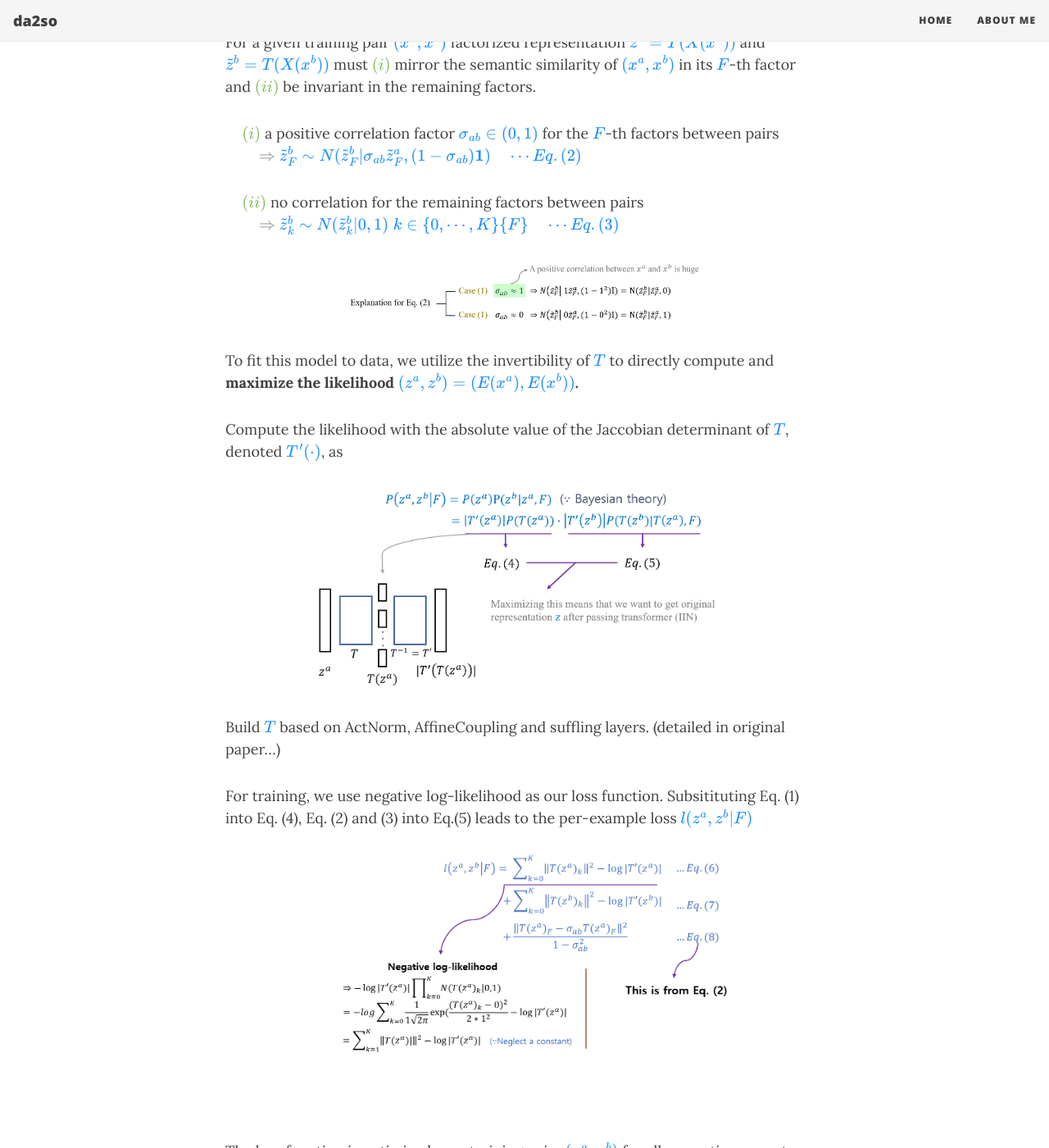
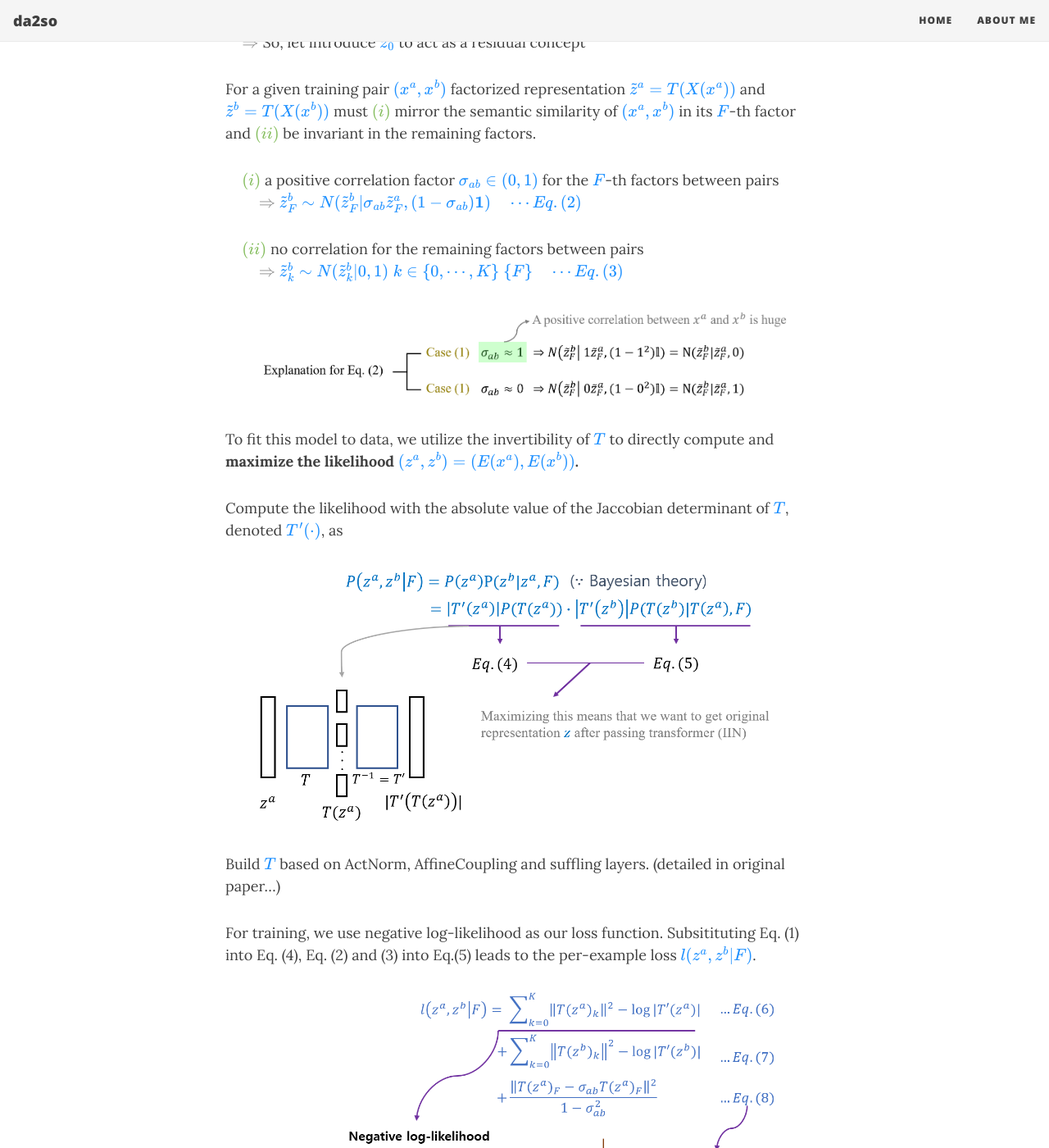
Before and after one commit to da2so/da2so.github.io, a Jekyll site: the page built from _posts/2020-09-08-A_Disentangling_Invertible_Interpretation_Network_for_Explaining_Latent_Representations.md, in a window 1280 px wide and 1400 px high, scrolled down 3267 px. Shown: the whole window at 82% size. Built offline with Jekyll 4.4.1, drawn with Linux system fonts in a browser that asks for light colours; nearby versions of some CDN libraries; formulas are drawn with MathJax 3; some of the changed text lies outside the part shown.

Commit message:
Update 2020-09-08-A_Disentangling_Invertible_Interpretation_Network_for_Explaining_Latent_Representations.md

```diff
--- a/_posts/2020-09-08-A_Disentangling_Invertible_Interpretation_Network_for_Explaining_Latent_Representations.md
+++ b/_posts/2020-09-08-A_Disentangling_Invertible_Interpretation_Network_for_Explaining_Latent_Representations.md
@@ -59,6 +59,8 @@ Satisfy <span style="color:#BBAE31">**C.**</span> and <span style="color:#BBAE31
 **The way to supply additional constraints for Eq. (1).**
 
 Let there be training image pairs <span style="color:DodgerBlue">$(x^a x^b)$</span> which specify semantics through their similarity.
+
+
 Each semantic concept <span style="color:DodgerBlue">$F \in \\{ 1, \cdots , K \\}$</span> defined by such pairs is represented by corresponding factor <span style="color:DodgerBlue">$\widetilde{z}_F$</span> and we write <span style="color:DodgerBlue">$(x^a, x^b) \sim P(x^a,x^b|F)$</span> to emphasize that <span style="color:DodgerBlue">$(x^a,x^b)$</span> is a training pair for factor <span style="color:DodgerBlue">$\widetilde{z}_F$</span>.
 
 
@@ -73,10 +75,10 @@ For a given training pair <span style="color:DodgerBlue">$(x^a, x^b)$</span> fac
 <span style="color:gray">$\quad \quad \Rightarrow$</span> <span style="color:DodgerBlue">$\widetilde{z}^b_F \sim N (\widetilde{z}^b_F | \sigma_{ab} \widetilde{z}^a_F , (1- \sigma_\{ab\} ) \mathbf{1} ) \quad \cdots Eq. (2)$</span>
 
 <span style="color:#84BD5D">$\quad (ii)$</span> no correlation for the remaining factors between pairs
-<span style="color:gray">$\quad \quad \Rightarrow$</span> <span style="color:DodgerBlue">$\widetilde{z}^b_k \sim N (\widetilde{z}^b_k | 0,1  ) \; k \in \\{ 0, \cdots , K \\} \\\ \\{ F \\} \quad \cdots Eq. (3)$</span>
+<span style="color:gray">$\quad \quad \Rightarrow$</span> <span style="color:DodgerBlue">$\widetilde{z}^b_k \sim N (\widetilde{z}^b_k | 0,1  ) \; k \in \\{ 0, \cdots , K \\} \\ \\{ F \\} \quad \cdots Eq. (3)$</span>
 
 
-![2](https://da2so.github.io/assets/post_img/2020-09-08-A_Disentangling_Invertible_Interpretation_Network_for_Explaining_Latent_Representations/5.png){: .mx-auto.d-block width="60%" :}
+![2](https://da2so.github.io/assets/post_img/2020-09-08-A_Disentangling_Invertible_Interpretation_Network_for_Explaining_Latent_Representations/5.png){: .mx-auto.d-block width="90%" :}
 
 
 To fit this model to data, we utilize the invertibility of <span style="color:DodgerBlue">$T$</span> to directly compute and **maximize the likelihood <span style="color:DodgerBlue">$(z^a, z^b)=(E(x^a), E(x^b))$</span>.**
@@ -84,17 +86,17 @@ To fit this model to data, we utilize the invertibility of <span style="color:Do
 Compute the likelihood with the absolute value of the Jaccobian determinant of <span style="color:DodgerBlue">$T$</span>, denoted <span style="color:DodgerBlue">$T'(\cdot)$</span>, as
 
 
-![2](https://da2so.github.io/assets/post_img/2020-09-08-A_Disentangling_Invertible_Interpretation_Network_for_Explaining_Latent_Representations/6.png){: .mx-auto.d-block width="70%" :}
+![2](https://da2so.github.io/assets/post_img/2020-09-08-A_Disentangling_Invertible_Interpretation_Network_for_Explaining_Latent_Representations/6.png){: .mx-auto.d-block width="90%" :}
 
 
 Build <span style="color:DodgerBlue">$T$</span> based on ActNorm, AffineCoupling and suffling layers. (detailed in original paper...)
 
 
 For training, we use negative log-likelihood as our loss function.
-Subsitituting Eq. (1) into Eq. (4), Eq. (2) and (3) into Eq.(5) leads to the per-example loss <span style="color:DodgerBlue">$l(z^a,z^b |F)$</span>
+Subsitituting Eq. (1) into Eq. (4), Eq. (2) and (3) into Eq.(5) leads to the per-example loss <span style="color:DodgerBlue">$l(z^a,z^b |F)$</span>.
 
 
-![2](https://da2so.github.io/assets/post_img/2020-09-08-A_Disentangling_Invertible_Interpretation_Network_for_Explaining_Latent_Representations/7.png){: .mx-auto.d-block width="70%" :}
+![2](https://da2so.github.io/assets/post_img/2020-09-08-A_Disentangling_Invertible_Interpretation_Network_for_Explaining_Latent_Representations/7.png){: .mx-auto.d-block width="90%" :}
 
 
 The loss function is optimized over training pairs <span style="color:DodgerBlue">$(x^a, x^b)$</span> for all semantic concepts <span style="color:DodgerBlue">$F \in \\{1, \cdots , K \\}$</span>
@@ -102,11 +104,11 @@ The loss function is optimized over training pairs <span style="color:DodgerBlue
 
 <span style="color:DodgerBlue">
 \\[
-L=\sum^K_{F=1} \E_\{ (x^a, x^b) \sim P(x^a,x^b |F) \} l(E(x^a), E(x^b) | F), \quad \cdots Eq. (9)
+L=\sum^K_{F=1} E_\{ (x^a, x^b) \sim P(x^a,x^b |F) \} l(E(x^a), E(x^b) | F), \quad \cdots Eq. (9)
 \\]
 </span>
 
-where  <span style="color:DodgerBlue">$x^a</span> and  <span style="color:DodgerBlue">$x^b$</span> share at least one semantic factor.
+where  <span style="color:DodgerBlue">$x^a$</span> and  <span style="color:DodgerBlue">$x^b$</span> share at least one semantic factor.
 
 
 
@@ -135,17 +137,17 @@ s_F=\sum_i \frac{Cov (E(x^a)_i, E(x^b)_i)}{\sqrt{Var(E(x^a)_i Var(E(x^b)_i))}}.
 
 Since, correlation is in $[-1,1]$, scores <span style="color:DodgerBlue">$s_F$</span> are in <span style="color:DodgerBlue">$[-1 \times N, 1 \times N] = [-N, N]$</span> for <span style="color:DodgerBlue">$N$</span> dimensional latent representations of <span style="color:DodgerBlue">$E$</span>.
 
-![2](https://da2so.github.io/assets/post_img/2020-09-08-A_Disentangling_Invertible_Interpretation_Network_for_Explaining_Latent_Representations/8.png){: .mx-auto.d-block width="50%" :}
+![2](https://da2so.github.io/assets/post_img/2020-09-08-A_Disentangling_Invertible_Interpretation_Network_for_Explaining_Latent_Representations/8.png){: .mx-auto.d-block width="90%" :}
 
 
 ### <span style="color:gray"> 2.2 Sketch-based description of semantic concepts </span>
 
-<span style="color:gray">Problem: </span> Most often, a sufficiently large number of image pairs is not easy to obtain.
+<span style="color:gray">**Problem: **</span> Most often, a sufficiently large number of image pairs is not easy to obtain.
 
 
-<span style="color:gray">Solution: </span> A user only has to provide two sketches, <span style="color:DodgerBlue">$y^a$</span> and <span style="color:DodgerBlue">$y^b$</span> which demonstrate a change in concept.
+<span style="color:gray">**Solution: **</span> A user only has to provide two sketches, <span style="color:DodgerBlue">$y^a$</span> and <span style="color:DodgerBlue">$y^b$</span> which demonstrate a change in concept.
 
-![2](https://da2so.github.io/assets/post_img/2020-09-08-A_Disentangling_Invertible_Interpretation_Network_for_Explaining_Latent_Representations/9.png){: .mx-auto.d-block width="80%" :}
+![2](https://da2so.github.io/assets/post_img/2020-09-08-A_Disentangling_Invertible_Interpretation_Network_for_Explaining_Latent_Representations/9.png){: .mx-auto.d-block width="100%" :}
 
 
 
```
